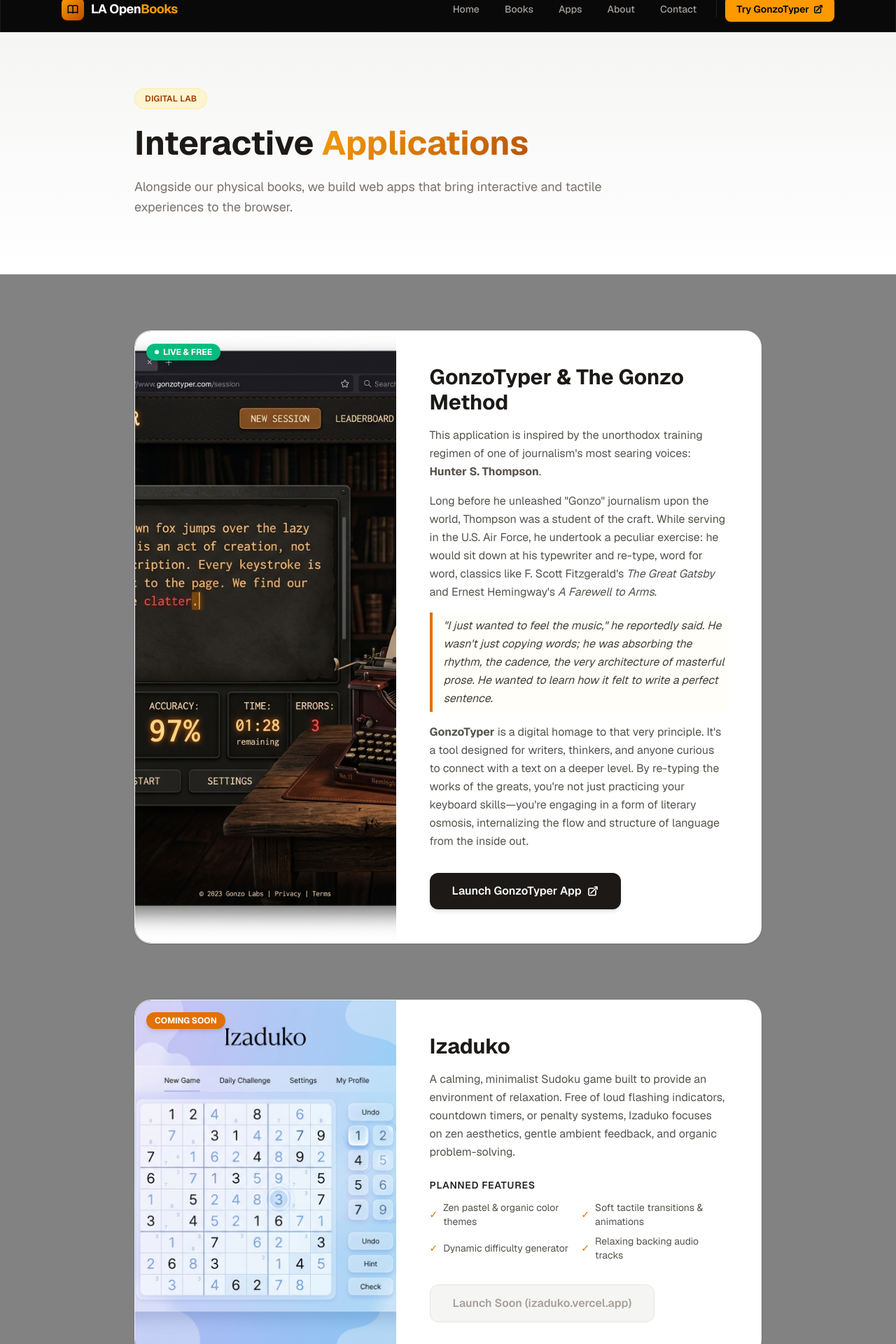
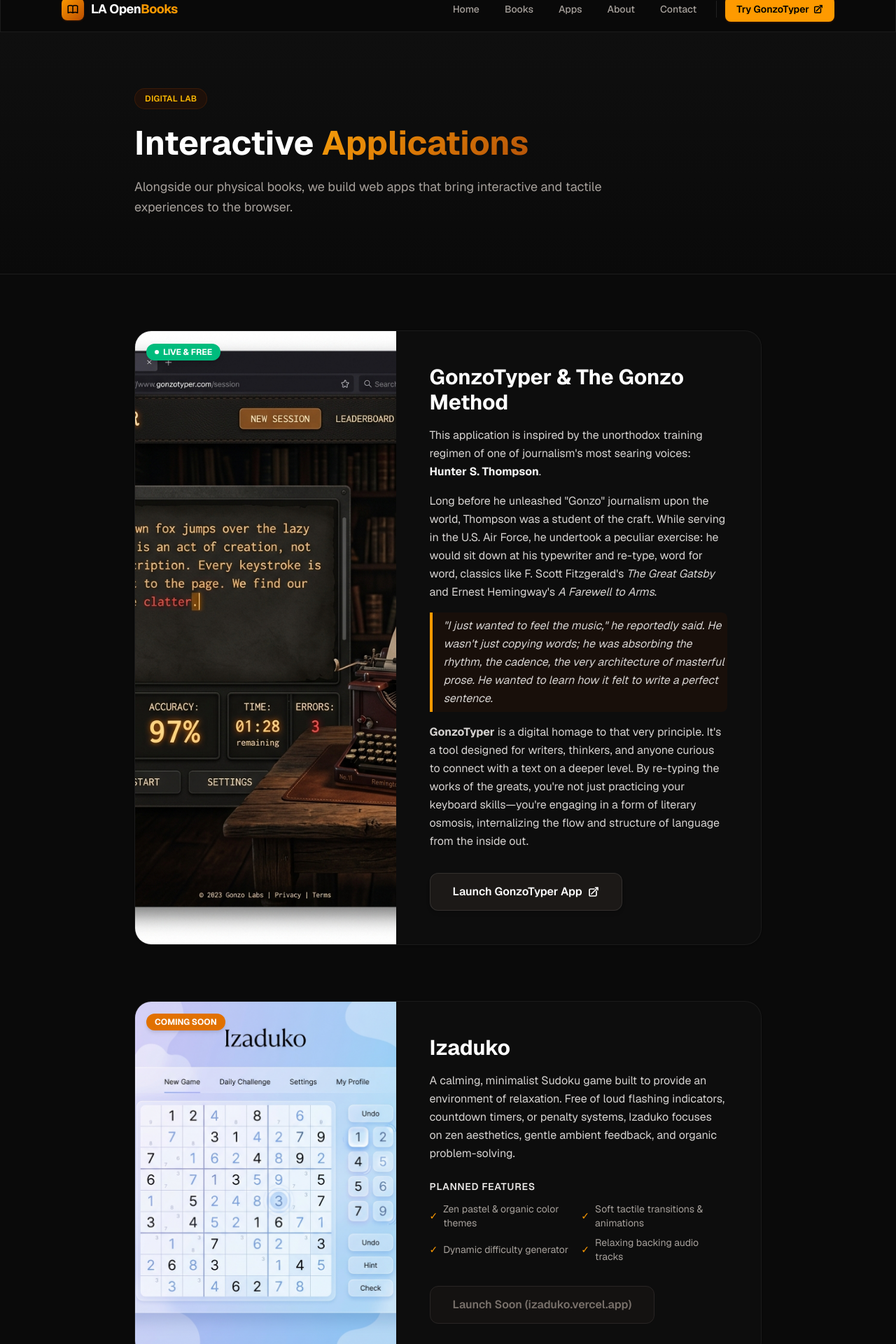
Before and after one commit to Grootjelly/LAOpenBooks, a Next.js app: page /apps in a window 1280 px wide. Shown: the part 20-1940 px from the top of the page at 70% size. Built offline with nearby package versions, Linux system fonts and the light colour scheme.

Commit message:
style: complete dark theme overhaul for all subpages

```diff
--- a/src/app/apps/page.tsx
+++ b/src/app/apps/page.tsx
@@ -9,17 +9,17 @@
 
 export default function AppsPage() {
   return (
-    <main className="flex-1 bg-stone-50/50">
+    <main className="flex-1 bg-[#0a0a0a]">
       {/* Header */}
-      <section className="bg-gradient-to-b from-stone-100 to-white py-20 px-6 border-b border-stone-200/40">
+      <section className="bg-gradient-to-b from-[#0f0f0f] to-[#0a0a0a] py-20 px-6 border-b border-white/[0.06]">
         <div className="max-w-4xl mx-auto text-center md:text-left">
-          <div className="inline-flex items-center gap-2 px-3.5 py-1.5 rounded-full bg-amber-100/80 border border-amber-200/60 text-amber-800 text-xs font-semibold tracking-wide mb-6">
+          <div className="inline-flex items-center gap-2 px-3.5 py-1.5 rounded-full bg-amber-950/30 border border-amber-900/30 text-amber-400 text-xs font-semibold tracking-wide mb-6">
             DIGITAL LAB
           </div>
-          <h1 className="text-4xl md:text-5xl font-bold text-stone-900 mb-6">
+          <h1 className="text-4xl md:text-5xl font-bold text-white mb-6">
             Interactive <span className="text-gradient">Applications</span>
           </h1>
-          <p className="text-lg text-stone-500 max-w-2xl leading-relaxed">
+          <p className="text-lg text-stone-400 max-w-2xl leading-relaxed">
             Alongside our physical books, we build web apps that bring interactive and tactile experiences to the browser.
           </p>
         </div>
@@ -30,7 +30,7 @@
         <div className="max-w-4xl mx-auto space-y-20">
 
           {/* GonzoTyper */}
-          <div className="bg-white rounded-3xl border border-stone-200/60 shadow-sm overflow-hidden grid md:grid-cols-12 gap-0 group">
+          <div className="bg-[#0d0d0d] rounded-3xl border border-white/[0.06] shadow-sm overflow-hidden grid md:grid-cols-12 gap-0 group">
             {/* Image Column */}
             <div className="md:col-span-5 relative min-h-[300px] md:min-h-full bg-stone-900">
               <Image
@@ -50,17 +50,17 @@
             {/* Details Column */}
             <div className="md:col-span-7 p-8 md:p-12 flex flex-col justify-between">
               <div>
-                <h2 className="text-3xl font-bold text-stone-900 group-hover:text-amber-800 transition-colors mb-4">
+                <h2 className="text-3xl font-bold text-white group-hover:text-amber-500 transition-colors mb-4">
                   GonzoTyper & The Gonzo Method
                 </h2>
-                <div className="space-y-4 text-stone-600 mb-8 leading-relaxed">
+                <div className="space-y-4 text-stone-300 mb-8 leading-relaxed">
                   <p>
-                    This application is inspired by the unorthodox training regimen of one of journalism's most searing voices: <strong className="text-stone-850">Hunter S. Thompson</strong>.
+                    This application is inspired by the unorthodox training regimen of one of journalism's most searing voices: <strong className="text-stone-100">Hunter S. Thompson</strong>.
                   </p>
                   <p>
                     Long before he unleashed "Gonzo" journalism upon the world, Thompson was a student of the craft. While serving in the U.S. Air Force, he undertook a peculiar exercise: he would sit down at his typewriter and re-type, word for word, classics like F. Scott Fitzgerald's <em>The Great Gatsby</em> and Ernest Hemingway's <em>A Farewell to Arms</em>.
                   </p>
-                  <blockquote className="border-l-4 border-amber-600 pl-4 py-1.5 my-4 italic bg-amber-50/30 text-stone-700 rounded-r-lg">
+                  <blockquote className="border-l-4 border-amber-500 pl-4 py-1.5 my-4 italic bg-amber-950/20 text-stone-300 rounded-r-lg">
                     "I just wanted to feel the music," he reportedly said. He wasn't just copying words; he was absorbing the rhythm, the cadence, the very architecture of masterful prose. He wanted to learn how it felt to write a perfect sentence.
                   </blockquote>
                   <p>
@@ -73,7 +73,7 @@
                 href="https://gonzotyper.netlify.app"
                 target="_blank"
                 rel="noopener noreferrer"
-                className="inline-flex items-center justify-center gap-2 px-8 py-3.5 bg-stone-900 hover:bg-amber-800 text-white font-semibold rounded-xl transition-all duration-200 shadow-md hover:shadow-lg self-start"
+                className="inline-flex items-center justify-center gap-2 px-8 py-3.5 bg-stone-900 hover:bg-amber-800 text-white font-semibold rounded-xl transition-all duration-200 shadow-md hover:shadow-lg self-start border border-white/10"
               >
                 Launch GonzoTyper App
                 <svg className="w-4 h-4" fill="none" stroke="currentColor" viewBox="0 0 24 24" strokeWidth="2.5">
@@ -84,7 +84,7 @@
           </div>
 
           {/* Izaduko */}
-          <div className="bg-white rounded-3xl border border-stone-200/60 shadow-sm overflow-hidden grid md:grid-cols-12 gap-0 group">
+          <div className="bg-[#0d0d0d] rounded-3xl border border-white/[0.06] shadow-sm overflow-hidden grid md:grid-cols-12 gap-0 group">
             {/* Image Column */}
             <div className="md:col-span-5 relative min-h-[300px] md:min-h-full bg-stone-900">
               <Image
@@ -103,33 +103,33 @@
             {/* Details Column */}
             <div className="md:col-span-7 p-8 md:p-12 flex flex-col justify-between">
               <div>
-                <h2 className="text-3xl font-bold text-stone-900 group-hover:text-amber-800 transition-colors mb-4">
+                <h2 className="text-3xl font-bold text-white group-hover:text-amber-500 transition-colors mb-4">
                   Izaduko
                 </h2>
-                <p className="text-stone-600 mb-6 leading-relaxed">
+                <p className="text-stone-300 mb-6 leading-relaxed">
                   A calming, minimalist Sudoku game built to provide an environment of relaxation. Free of loud flashing indicators, countdown timers, or penalty systems, Izaduko focuses on zen aesthetics, gentle ambient feedback, and organic problem-solving.
                 </p>
 
-                <h3 className="font-semibold text-stone-800 mb-3 text-sm uppercase tracking-wider">Planned Features</h3>
-                <ul className="grid grid-cols-1 sm:grid-cols-2 gap-2 text-stone-600 text-sm mb-8">
+                <h3 className="font-semibold text-stone-200 mb-3 text-sm uppercase tracking-wider">Planned Features</h3>
+                <ul className="grid grid-cols-1 sm:grid-cols-2 gap-2 text-stone-400 text-sm mb-8">
                   <li className="flex items-center gap-2">
-                    <span className="text-amber-600">✓</span> Zen pastel & organic color themes
+                    <span className="text-amber-500">✓</span> Zen pastel & organic color themes
                   </li>
                   <li className="flex items-center gap-2">
-                    <span className="text-amber-600">✓</span> Soft tactile transitions & animations
+                    <span className="text-amber-500">✓</span> Soft tactile transitions & animations
                   </li>
                   <li className="flex items-center gap-2">
-                    <span className="text-amber-600">✓</span> Dynamic difficulty generator
+                    <span className="text-amber-500">✓</span> Dynamic difficulty generator
                   </li>
                   <li className="flex items-center gap-2">
-                    <span className="text-amber-600">✓</span> Relaxing backing audio tracks
+                    <span className="text-amber-500">✓</span> Relaxing backing audio tracks
                   </li>
                 </ul>
               </div>
 
               <button
                 disabled
-                className="inline-flex items-center justify-center gap-2 px-8 py-3.5 bg-stone-100 text-stone-400 font-semibold rounded-xl border border-stone-200 cursor-not-allowed self-start"
+                className="inline-flex items-center justify-center gap-2 px-8 py-3.5 bg-stone-900/50 text-stone-500 font-semibold rounded-xl border border-stone-800 cursor-not-allowed self-start"
               >
                 Launch Soon (izaduko.vercel.app)
               </button>
@@ -139,7 +139,7 @@
           <div className="text-center pt-8">
             <Link
               href="/"
-              className="inline-flex items-center gap-2 text-stone-600 hover:text-amber-700 font-semibold transition-colors"
+              className="inline-flex items-center gap-2 text-stone-400 hover:text-amber-500 font-semibold transition-colors"
             >
               <svg className="w-4 h-4" fill="none" stroke="currentColor" viewBox="0 0 24 24">
                 <path strokeLinecap="round" strokeLinejoin="round" strokeWidth="2.5" d="M10 19l-7-7m0 0l7-7m-7 7h18" />
--- a/src/app/books/page.tsx
+++ b/src/app/books/page.tsx
@@ -30,15 +30,15 @@
   return (
     <main className="flex-1">
       {/* Hero */}
-      <section className="bg-gradient-to-b from-stone-100 to-white py-20 px-6">
+      <section className="bg-gradient-to-b from-[#0f0f0f] to-[#0a0a0a] py-20 px-6 border-b border-white/[0.06]">
         <div className="max-w-6xl mx-auto">
-          <h1 className="text-4xl md:text-5xl font-bold text-stone-900 mb-4">
-            Our <span className="text-amber-700">Books</span>
+          <h1 className="text-4xl md:text-5xl font-bold text-white mb-4">
+            Our <span className="text-amber-500">Books</span>
           </h1>
-          <p className="text-xl text-stone-600 max-w-xl">
+          <p className="text-xl text-stone-400 max-w-xl">
             Explore the full Bookendbook catalog.
           </p>
-          <div className="w-16 h-1 bg-amber-600 rounded-full mt-8" />
+          <div className="w-16 h-1 bg-amber-500 rounded-full mt-8" />
         </div>
       </section>
 
--- a/src/app/contact/page.tsx
+++ b/src/app/contact/page.tsx
@@ -10,15 +10,15 @@
   return (
     <main className="flex-1">
       {/* Hero */}
-      <section className="bg-gradient-to-b from-stone-100 to-white py-20 px-6">
+      <section className="bg-gradient-to-b from-[#0f0f0f] to-[#0a0a0a] py-20 px-6 border-b border-white/[0.06]">
         <div className="max-w-3xl mx-auto">
-          <h1 className="text-4xl md:text-5xl font-bold text-stone-900 mb-6">
-            Get in <span className="text-amber-700">Touch</span>
+          <h1 className="text-4xl md:text-5xl font-bold text-white mb-6">
+            Get in <span className="text-amber-500">Touch</span>
           </h1>
-          <p className="text-xl text-stone-600 max-w-xl">
+          <p className="text-xl text-stone-400 max-w-xl">
             Have a question, feedback, or just want to say hello? We'd love to hear from you.
           </p>
-          <div className="w-16 h-1 bg-amber-600 rounded-full mt-8" />
+          <div className="w-16 h-1 bg-amber-500 rounded-full mt-8" />
         </div>
       </section>
 
--- a/src/app/layout.tsx
+++ b/src/app/layout.tsx
@@ -29,7 +29,7 @@
       lang="en"
       className={`${geistSans.variable} ${geistMono.variable} h-full antialiased`}
     >
-      <body className="min-h-full flex flex-col bg-[#faf8f5] text-[#1c1917]">
+      <body className="min-h-full flex flex-col bg-[#0a0a0a] text-[#f5f0eb]">
         <Navbar />
         {children}
         <Footer />
```
Also changed, not shown: src/app/about/page.tsx (+15 -15 lines), src/app/books/[slug]/page.tsx (+17 -17 lines), src/components/ContactForm.tsx (+6 -6 lines).
